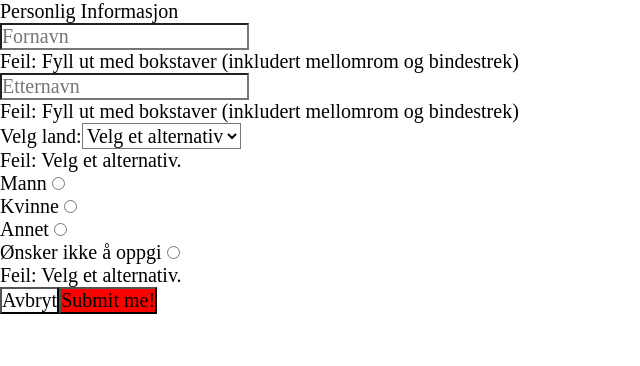
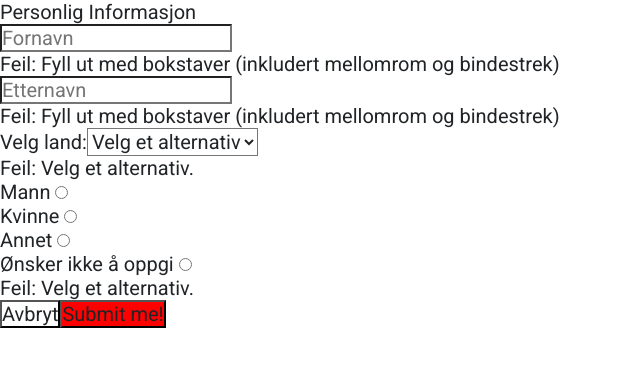
Before and after one commit to 0mar0mrani/form, a React (Vite) app: page / in a window 1280 px wide. Shown: the top 366 px of the page, without its empty margins (0-640 px from the left). Built offline with nearby package versions, Linux system fonts and the light colour scheme.

Commit message:
Change font

```diff
--- a/src/css/base.css
+++ b/src/css/base.css
@@ -1,7 +1,11 @@
+@import url('https://fonts.googleapis.com/css2?family=Roboto:wght@100;300;400;500;700;900&display=swap');
+
 html {
 	font-size: 10px;
 }
 
 body {
+	font-family: 'Roboto', sans-serif;
 	font-size: 2rem;
+	color: #212427;
 }
```
